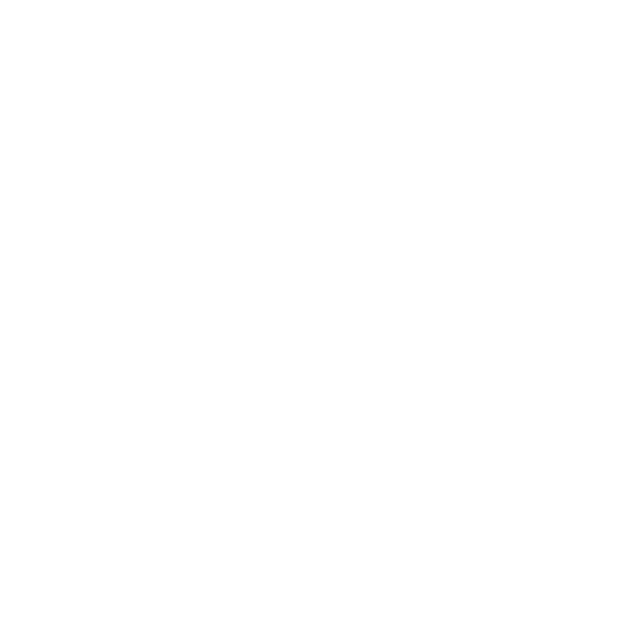
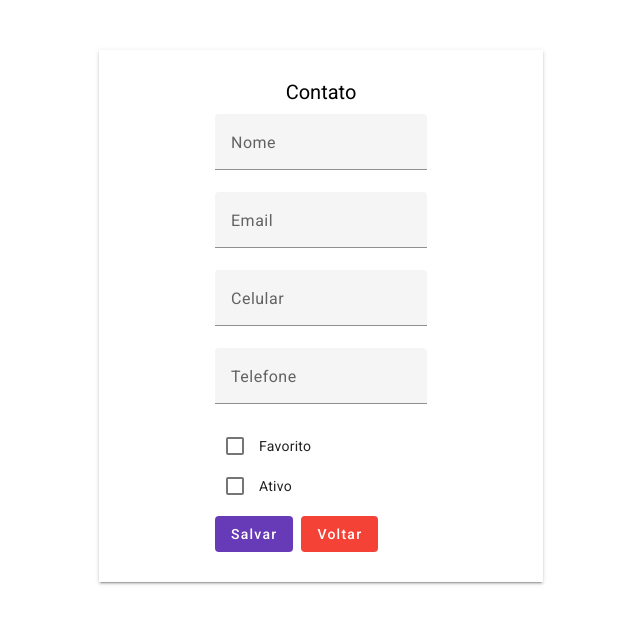
Before and after one commit to HenriqueV01/agendamento, an Angular app: page /contato in a window 1280 px wide. Before the commit this address led to /. Shown: the top 624 px of the page, without its empty margins (319-959 px from the left). Built offline with nearby package versions, Linux system fonts and the light colour scheme.

Commit message:
Fix:Salvar/Editar

```diff
--- a/src/app/app.routes.ts
+++ b/src/app/app.routes.ts
@@ -6,6 +6,7 @@ export const routes: Routes = [
 
   {path:'', component: HomeComponent },
   {path:'inicio', component: HomeComponent },
+  {path:'contato', component: ContatoComponent },
   {path:'contato/:id', component: ContatoComponent }
 
 ];
--- a/src/app/pages/contato/contato.component.html
+++ b/src/app/pages/contato/contato.component.html
@@ -1,5 +1,7 @@
 <div class="mat-elevation-z2" style="width: 30%; padding: 30px; margin: 50px auto; display: flex; justify-content: center;">
+
 <form [formGroup]="formContato">
+  <div style="display: flex; justify-content: center; font-size: 20px; margin-bottom: 10px;">Contato</div>
   <div class="flex">
     <mat-form-field>
       <mat-label>Nome</mat-label>
@@ -24,18 +26,21 @@
       <input matInput formControlName="telefone">
     </mat-form-field>
   </div>
-  <div class="flex">
+  <!-- <div class="flex">
     <mat-form-field>
       <mat-label>Favorito</mat-label>
+
       <input matInput formControlName="favorito">
     </mat-form-field>
-  </div>
-  <div class="flex">
+  </div> -->
+  <!-- <div class="flex">
     <mat-form-field>
       <mat-label>Ativo</mat-label>
       <input matInput formControlName="ativo">
     </mat-form-field>
-  </div>
+  </div> -->
+  <mat-checkbox color="primary" formControlName="favorito">Favorito</mat-checkbox><br>
+  <mat-checkbox color="primary" formControlName="ativo" style="margin-bottom: 10px;">Ativo</mat-checkbox>
 
   <div class="flex">
     <button mat-flat-button color="primary" (click)="guardar()">Salvar</button>
--- a/src/app/pages/contato/contato.component.ts
+++ b/src/app/pages/contato/contato.component.ts
@@ -4,6 +4,8 @@ import { Component, inject, Input, OnInit } from '@angular/core';
 import { MatInputModule}  from '@angular/material/input';
 import { MatFormFieldModule}  from '@angular/material/form-field';
 import { MatButtonModule } from '@angular/material/button';
+import { MatCheckboxModule } from '@angular/material/checkbox';
+
 import { FormBuilder, FormGroup, ReactiveFormsModule } from '@angular/forms';
 import { Router } from '@angular/router';
 import { IContato } from '../../shared/models/contato';
@@ -12,7 +14,7 @@ import { IContato } from '../../shared/models/contato';
 @Component({
   selector: 'app-contato',
   standalone: true,
-  imports: [MatInputModule, MatFormFieldModule, MatButtonModule, ReactiveFormsModule],
+  imports: [MatInputModule, MatFormFieldModule, MatButtonModule, MatCheckboxModule, ReactiveFormsModule],
   templateUrl: './contato.component.html',
   styleUrl: './contato.component.scss'
 })
@@ -28,24 +30,30 @@ export class ContatoComponent implements OnInit{
     email:[""],
     celular:[""],
     telefone:[""],
-    favorito:[""],
-    ativo:[""],
+    favorito:[false],
+    ativo:[false],
     data_hora:[""],
 
   })
 
   constructor(private router: Router){}
 
+  maskJs(value: string, pattern: string) {
+    let i = 0;
+    const v = value.toString();
+    return pattern.replace(/#/g, () => v[i++] || '');
+ };
+
   ngOnInit(): void {
-    if(this.idContato != 0){
+    if(this.idContato != null){
       this.contatoService.buscar(this.idContato).subscribe({
         next: (contato) => {
           this.formContato.patchValue({
             id: contato.id,
             nome: contato.nome,
             email: contato.email,
-            celular: contato.celular,
-            telefone: contato.telefone,
+            celular: this.maskJs(contato.celular, '(##) #####-####'),
+            telefone: this.maskJs(contato.telefone, '(##) #####-####'),
             favorito: contato.favorito,
             ativo: contato.ativo,
             data_hora: contato.data_hora,
@@ -72,14 +80,16 @@ export class ContatoComponent implements OnInit{
       data_hora: this.formContato.value.data_hora
     }
 
-    if(this.idContato == 0){
+    if(this.idContato == null){
       this.contatoService.criar(contato).subscribe({
-        next: (contato) => {
-          if(contato.isSuccess){
-            this.router.navigate(["/"]);
-          }else{
-            alert("Erro ao criar!")
-          }
+        next: (res) => {
+          this.router.navigate(["/"]);
+          // console.log(res);
+          // if(res){
+          //   this.router.navigate(["/"]);
+          // }else{
+          //   alert("Erro ao criar!")
+          // }
         },
         error:(err)=>{
           console.log(err.message)
--- a/src/app/services/contato.service.ts
+++ b/src/app/services/contato.service.ts
@@ -20,19 +20,19 @@ export class ContatoService {
   }
 
   buscar(id: number){
-    return this.http.get<IContato>(`${this.apiUrl}/${id}`);
+    return this.http.get<IContato>(`${this.apiUrl}${id}`);
   }
 
   criar(contato: IContato){
-    return this.http.post<ResponseApi>(this.apiUrl, contato);
+    return this.http.post<IContato>(this.apiUrl, contato);
   }
 
   editar(contato: IContato){
-    return this.http.put<ResponseApi>(this.apiUrl, contato);
+    return this.http.put<ResponseApi>(`${this.apiUrl}${contato.id}`, contato);
   }
 
   deletar(id: number){
-    return this.http.delete<ResponseApi>(`${this.apiUrl}/${id}`);
+    return this.http.delete<ResponseApi>(`${this.apiUrl}${id}`);
   }
 
 }
```
